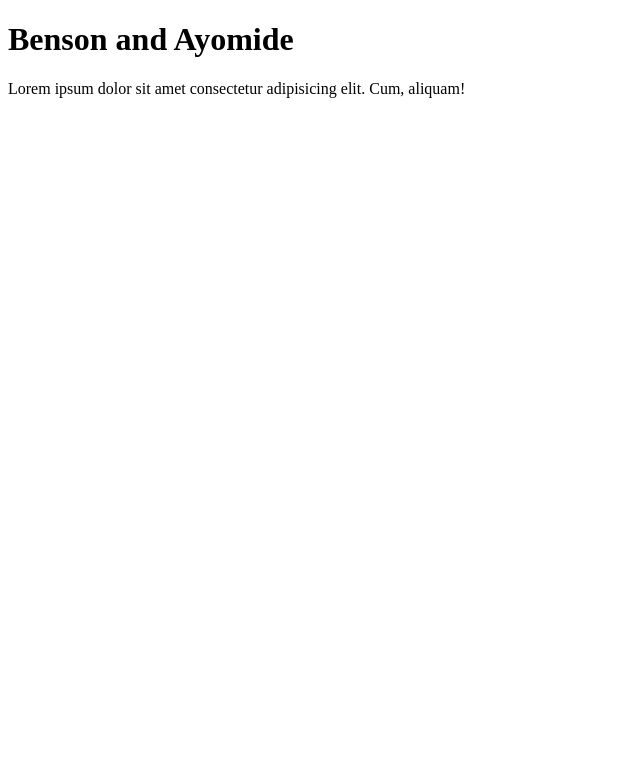
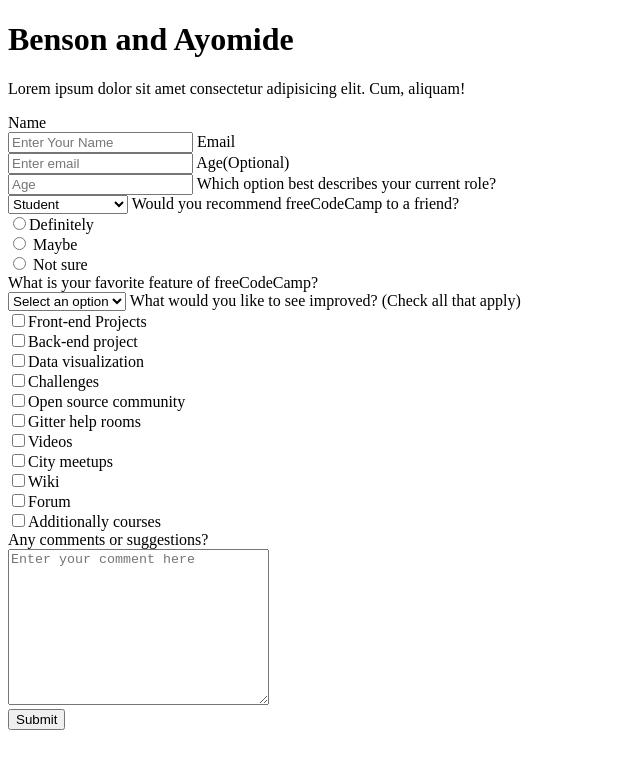
Before and after one commit to Paulinelali/Ayomide-Benson, a plain HTML site: page index.html in a window 1280 px wide. Shown: the whole page, without its empty margins (0-640 px from the left). Drawn offline with Linux system fonts and the light colour scheme.

Commit message:
survey form input and other fields added

```diff
--- a/index.html
+++ b/index.html
@@ -11,8 +11,49 @@
 <body>
     <h1 id="title">Benson and Ayomide</h1>
     <p id="description">Lorem ipsum dolor sit amet consectetur adipisicing elit. Cum, aliquam!</p>
+
     <form action="#" id="survey-form">
+        <label>Name</label> <br> <input placeholder="Enter Your Name" type="text">
+        <label>Email</label> <br> <input placeholder="Enter email" type="email">
+        <label>Age(Optional)</label> <br> <input placeholder="Age" type="number">
+        <label>Which option best describes your current role?</label> <br>
+        <select name="" id="">
+            <option value="">Student</option>
+            <option value="">Full time job</option>
+            <option value="">Full time learner</option>
+            <option value="">Prefer not to say</option>
+            <option value="">Other</option>
+        </select>
+        <label for="">Would you recommend freeCodeCamp to a friend?</label> <br>
+        <input type="radio">Definitely <br>
+        <input type="radio"> Maybe <br>
+        <input type="radio"> Not sure <br>
 
+        <label for="">What is your favorite feature of freeCodeCamp?</label> <br>
+        <select name="" id="">
+            <option value="">Select an option</option>
+            <option value="">Challenges</option>
+            <option value="">Projects</option>
+            <option value="">Community</option>
+            <option value="">Open source</option>
+        </select>
+
+        <label for="">What would you like to see improved? (Check all that apply)</label> <br>
+        <input type="checkbox">Front-end Projects <br>
+        <input type="checkbox">Back-end project <br>
+        <input type="checkbox">Data visualization <br>
+        <input type="checkbox">Challenges <br>
+        <input type="checkbox">Open source community <br>
+        <input type="checkbox">Gitter help rooms<br>
+        <input type="checkbox">Videos <br>
+        <input type="checkbox">City meetups <br>
+        <input type="checkbox">Wiki <br>
+        <input type="checkbox">Forum <br>
+        <input type="checkbox">Additionally courses <br>
+
+        <label for="">Any comments or suggestions?</label> <br>
+        <textarea name="" id="" cols="30" rows="10" placeholder="Enter your comment here"></textarea> <br>
+        <input type="submit" value="Submit">
     </form>
 </body>
 
```
